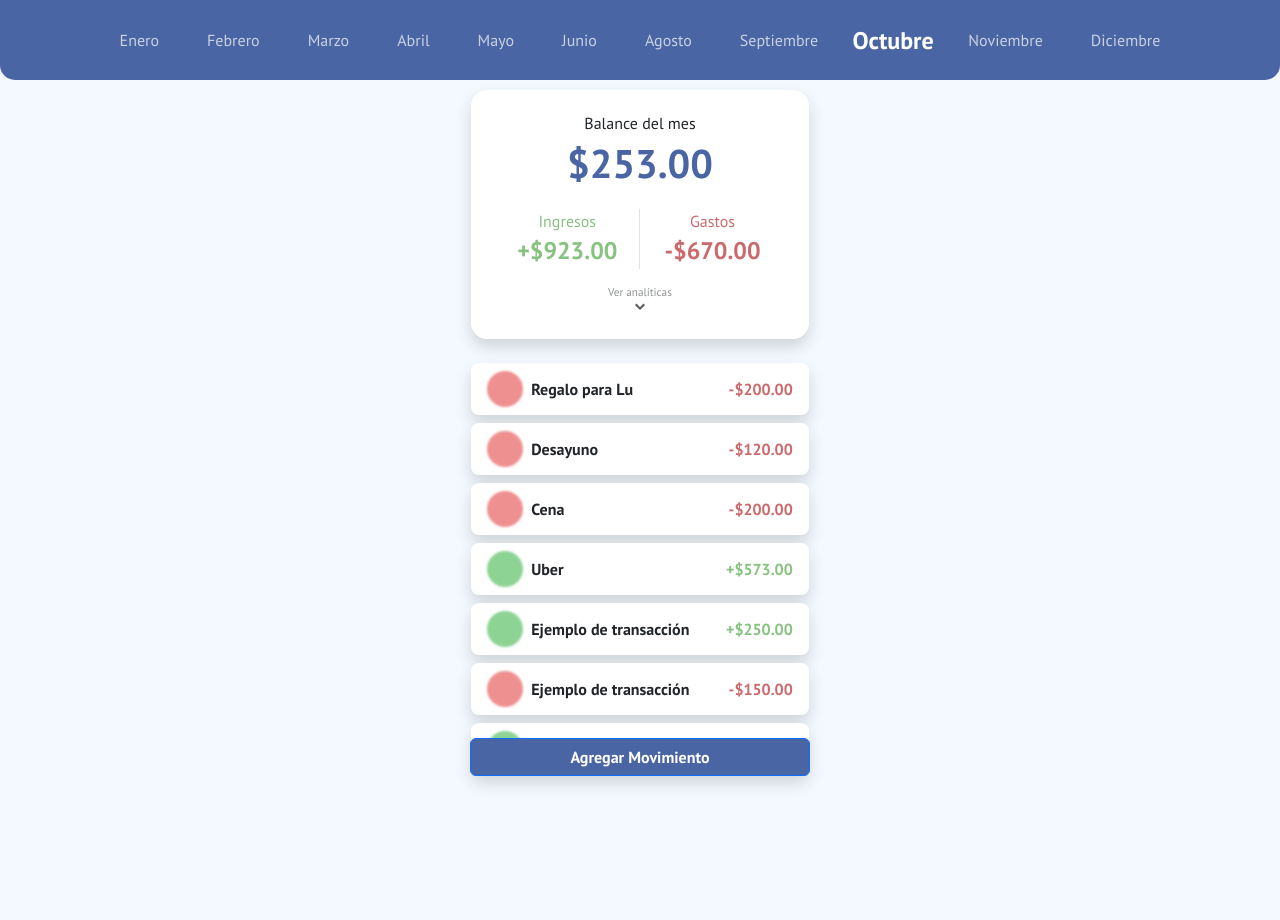
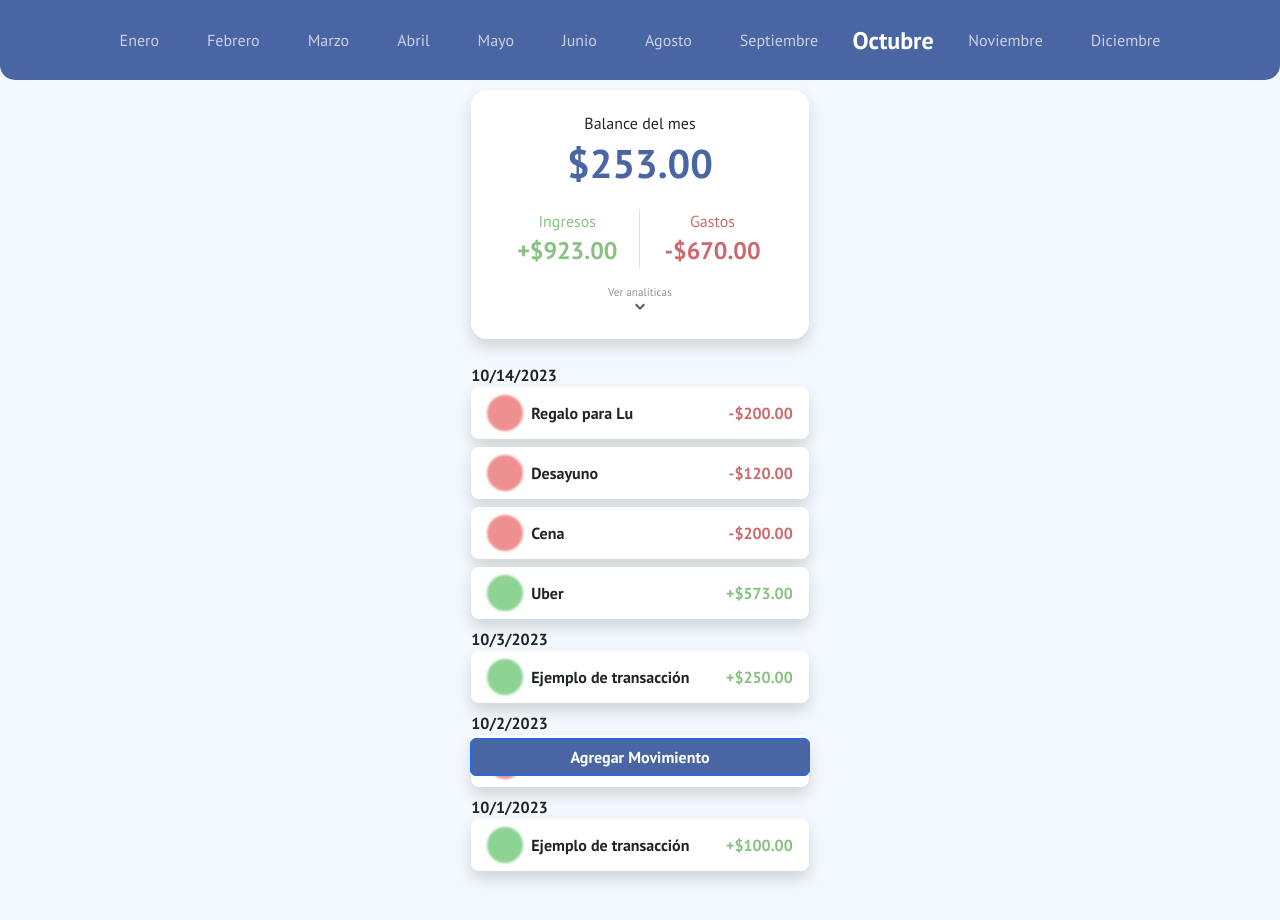
Before and after one commit to fernandopanduro/Reto-Front-End-Developer, a React (Vite) app: page / in a window 1280 px wide. Shown: the top 920 px of the page. Before the commit the page ends 865 px from the top, so only its background shows below. Built offline with nearby package versions, Linux system fonts and the light colour scheme; data requests are answered from the project's data file.

Commit message:
✨ feat: Dates transaction

```diff
--- a/src/components/transactions-list.tsx
+++ b/src/components/transactions-list.tsx
@@ -1,4 +1,4 @@
-import { useEffect, useState } from "react";
+import { useEffect, useRef, useState } from "react";
 import { useContextTransactions } from "../hooks/useContext";
 import TransactionItem from "./transaction-item";
 
@@ -30,10 +30,9 @@ const TransactionsList = () => {
     setActiveMonthIndex(currentMonth);
   }, [currentMonth]);
 
-  const handleMonthClick = (month: number, index: number) => {
-    setSelectedMonth(month + 1);
-    setActiveMonthIndex(index + 1);
-  };
+
+
+  const prevDateRef = useRef<string | null>(null);
 
   return (
     <>
@@ -46,7 +45,10 @@ const TransactionsList = () => {
                   index + 1 === activeMonthIndex ? "item-month--current" : ""
                 }`}
                 key={index}
-                onClick={() => handleMonthClick(index, index)}>
+                onClick={() => {
+                  setSelectedMonth(index + 1);
+                  setActiveMonthIndex(index + 1);
+                }}>
                 {monthName}
               </li>
             ))}
@@ -59,14 +61,27 @@ const TransactionsList = () => {
             <strong>No hay Movimientos</strong>
           </p>
         )}
-        {filteredTransactions.map(transaction => (
-          <TransactionItem
-            key={transaction.id}
-            id={transaction.id}
-            label={transaction.text}
-            amount={transaction.amount}
-          />
-        ))}
+        {filteredTransactions.map(transaction => {
+          const formattedDate = new Date(
+            transaction.createdAt
+          ).toLocaleDateString();
+          const showDate = prevDateRef.current !== formattedDate;
+          prevDateRef.current = formattedDate;
+          return (
+            <div key={transaction.id}>
+              {showDate && (
+                <p className="mb-0">
+                  <strong>{formattedDate}</strong>
+                </p>
+              )}
+              <TransactionItem
+                id={transaction.id}
+                label={transaction.text}
+                amount={transaction.amount}
+              />
+            </div>
+          );
+        })}
       </div>
     </>
   );
```
